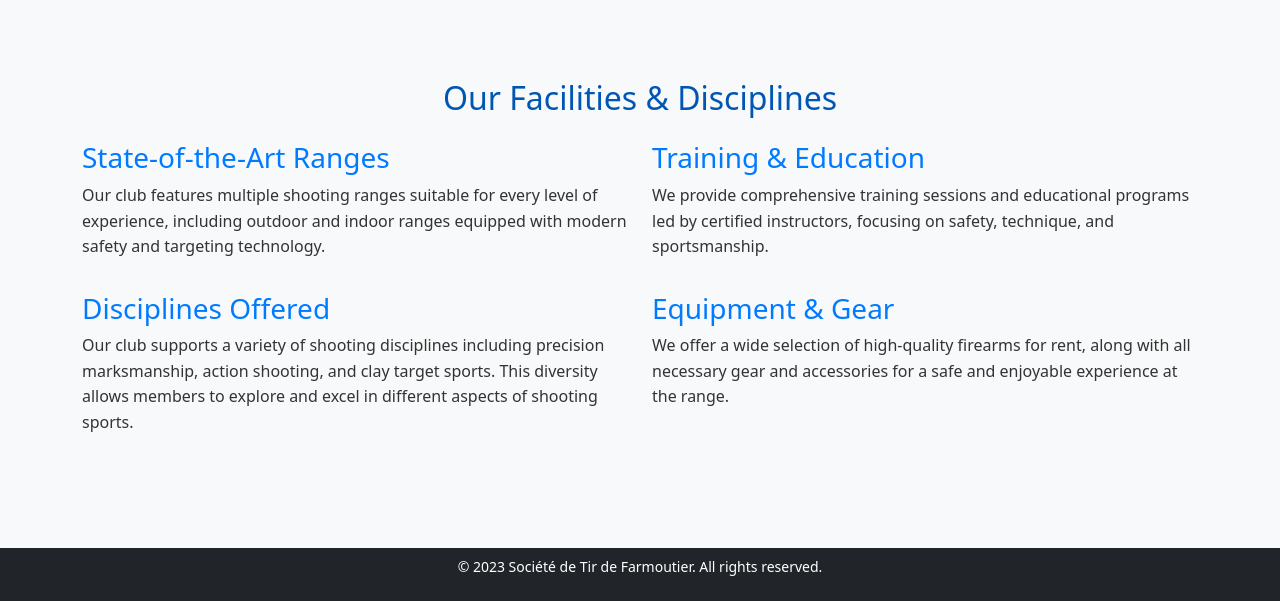
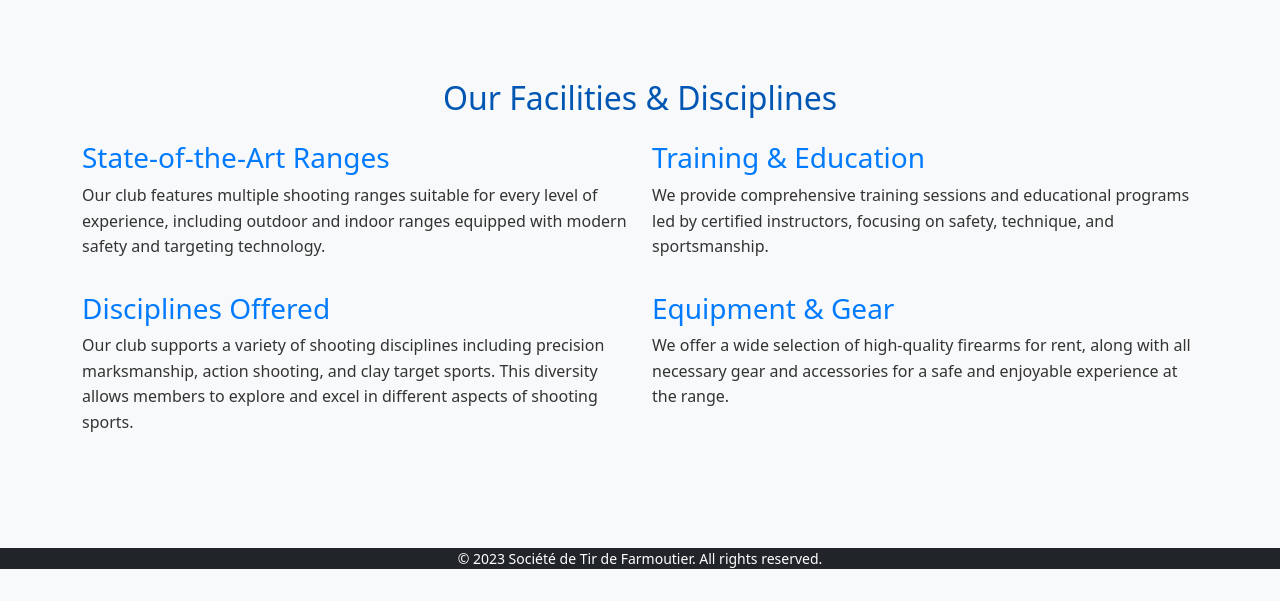
Before and after one commit to irvingqueval/Projet_STF, a PHP site: page / in a window 1280 px wide. Shown: the part 1447-2048 px from the top of the page. After the commit the page ends 2016 px from the top, so only its background shows below. Run offline with PHP 8.4, Linux system fonts and the light colour scheme.

Commit message:
footer update

```diff
--- a/assets/css/style.css
+++ b/assets/css/style.css
@@ -66,7 +66,6 @@ footer {
     background-color: #212529;
     color: white;
     text-align: center;
-    padding: 0.5rem 0;
     font-size: 0.875rem;
     width: 100%;
 }
```
